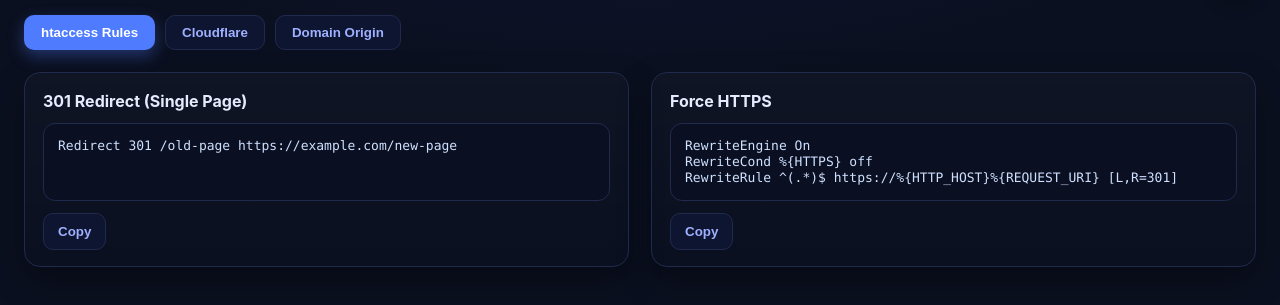
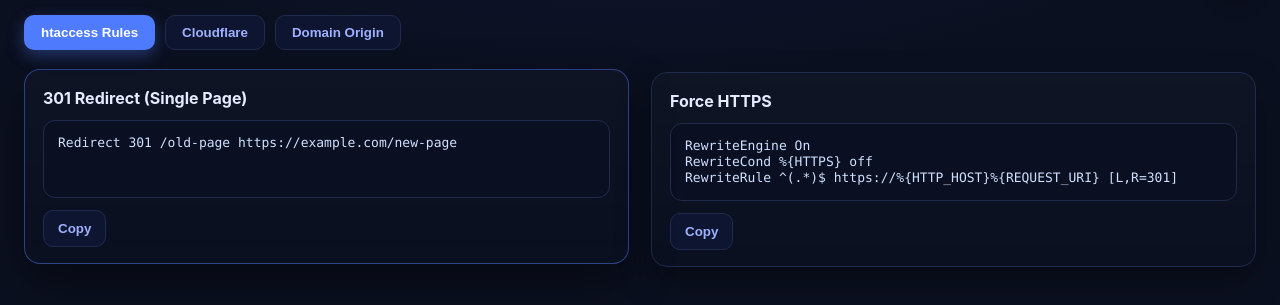
Before and after one commit to Ryanzg23/devcheatsheet, a plain HTML site: page index.html in a window 1280 px wide. In both pictures the pointer is over the element 326 px from the left and 246 px from the top of the page. Shown: the part 77-382 px from the top of the page. Drawn offline with Linux system fonts and the light colour scheme.

Commit message:
Update style.css

```diff
--- a/style.css
+++ b/style.css
@@ -241,3 +241,12 @@ input{
 }
 
 .muted{color:var(--muted)}
+.card{
+  transition:transform .18s ease, box-shadow .18s ease, border-color .18s ease;
+}
+
+.card:hover{
+  transform:translateY(-3px);
+  box-shadow:0 18px 44px rgba(0,0,0,.45);
+  border-color:rgba(79,124,255,.45);
+}
```
